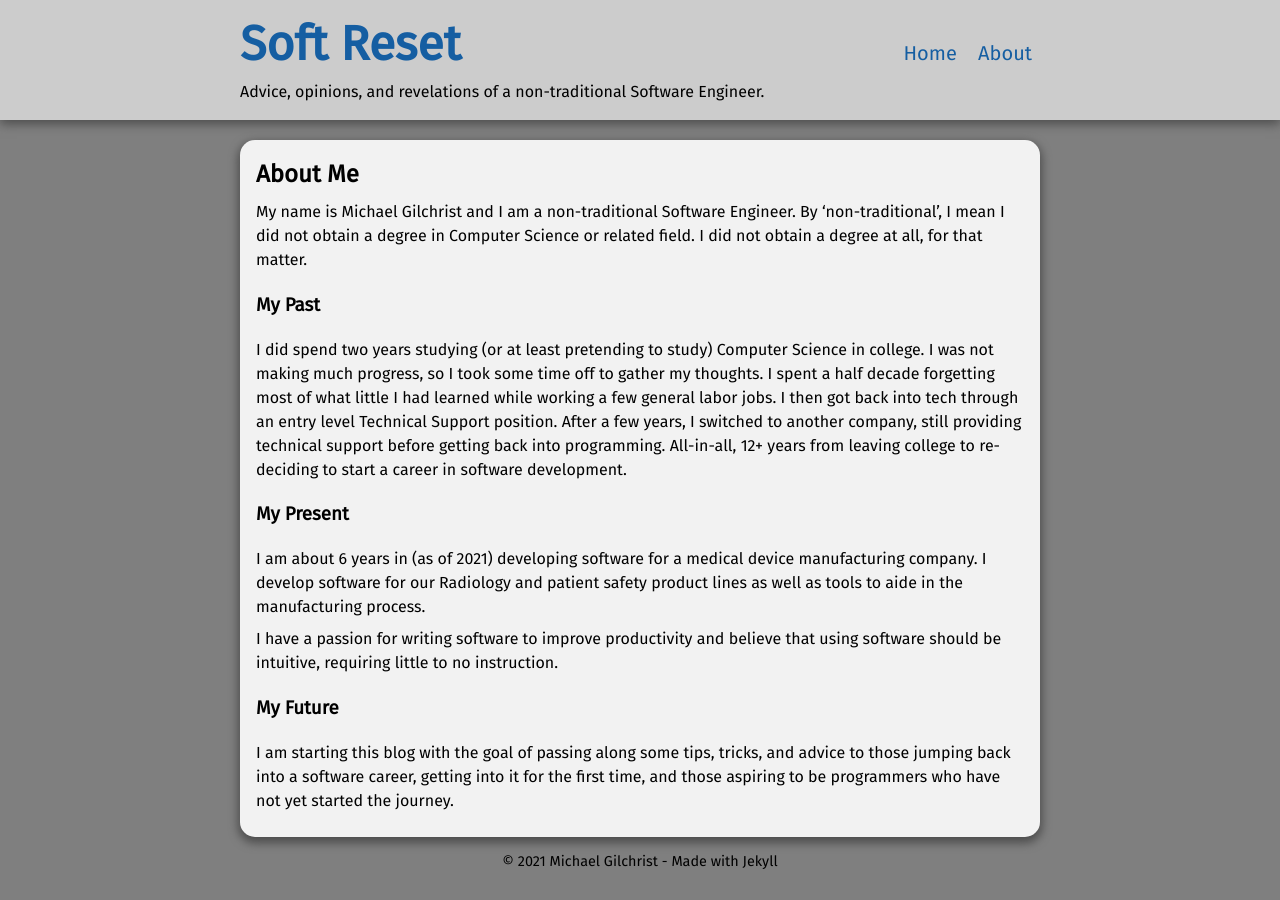
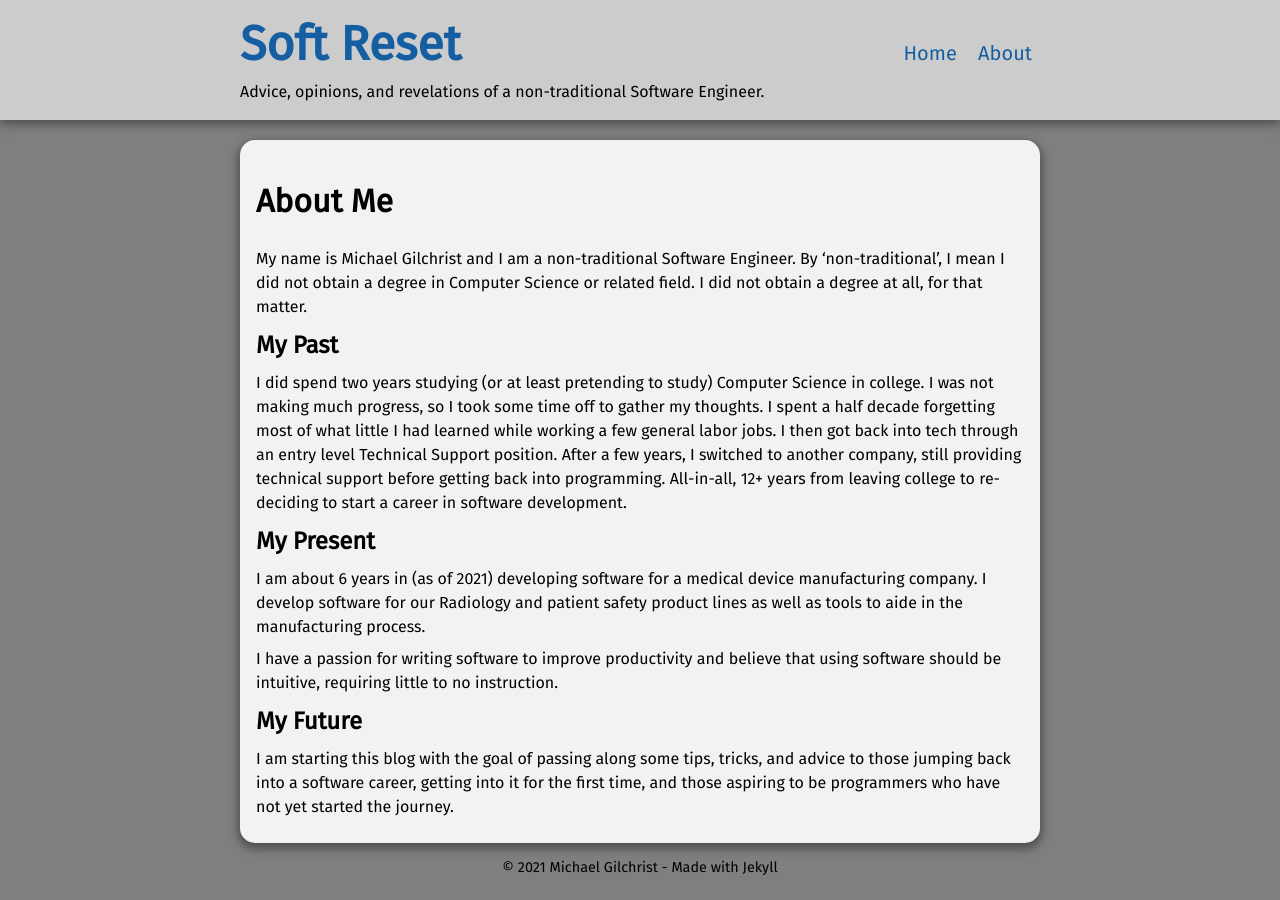
Before and after one commit to michaelgilch/michaelgilch.github.io, a Jekyll site: the page built from pages/about.md, in a window 1280 px wide. Built offline with Jekyll 4.4.1, drawn with Linux system fonts in a browser that asks for light colours; some web fonts are replaced.

Commit message:
Change post and page title font size (h2 to h1)

```diff
--- a/_layouts/post.html
+++ b/_layouts/post.html
@@ -3,7 +3,7 @@
 ---
 
 <div class="content-block">
-  <h2>{{ page.title }}</h2>
+  <h1>{{ page.title }}</h1>
   {% assign words = post.content | strip_html | number_of_words %}
   <p class="post-details">{{ page.date | date: "%b %d, %Y" }} &emsp; &#183; &emsp;{{ words | divided_by: 180 | plus: 1 }} min</p>
   <p>{{ content }}</p>
--- a/pages/about.md
+++ b/pages/about.md
@@ -4,20 +4,20 @@
 title: "About"
 ---
 
-## About Me
+# About Me
 
 My name is Michael Gilchrist and I am a non-traditional Software Engineer. By 'non-traditional', I mean I did not obtain a degree in Computer Science or related field. I did not obtain a degree at all, for that matter.
 
-### My Past
+## My Past
 
 I did spend two years studying (or at least pretending to study) Computer Science in college. I was not making much progress, so I took some time off to gather my thoughts. I spent a half decade forgetting most of what little I had learned while working a few general labor jobs. I then got back into tech through an entry level Technical Support position. After a few years, I switched to another company, still providing technical support before getting back into programming. All-in-all, 12+ years from leaving college to re-deciding to start a career in software development.
 
-### My Present
+## My Present
 
 I am about 6 years in (as of 2021) developing software for a medical device manufacturing company. I develop software for our Radiology and patient safety product lines as well as tools to aide in the manufacturing process.
 
 I have a passion for writing software to improve productivity and believe that using software should be intuitive, requiring little to no instruction.
 
-### My Future
+## My Future
 
 I am starting this blog with the goal of passing along some tips, tricks, and advice to those jumping back into a software career, getting into it for the first time, and those aspiring to be programmers who have not yet started the journey.
```
